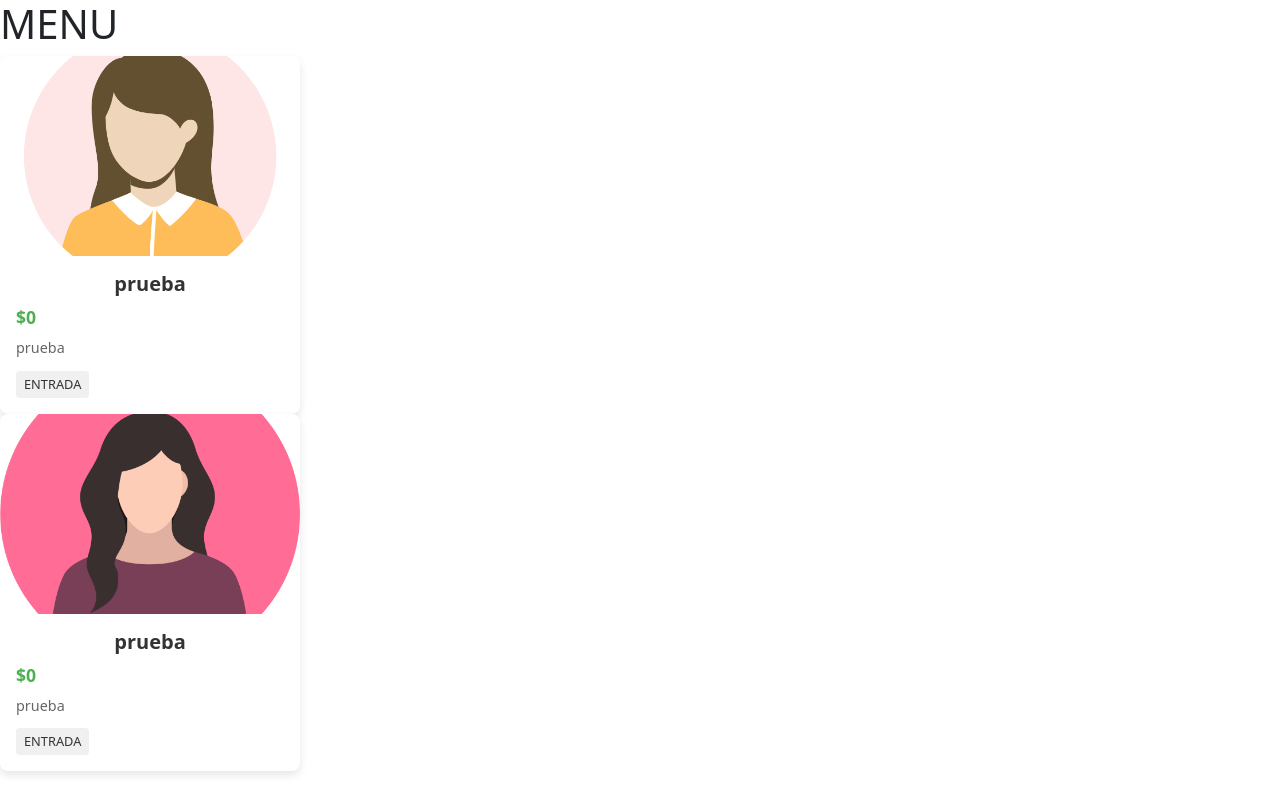
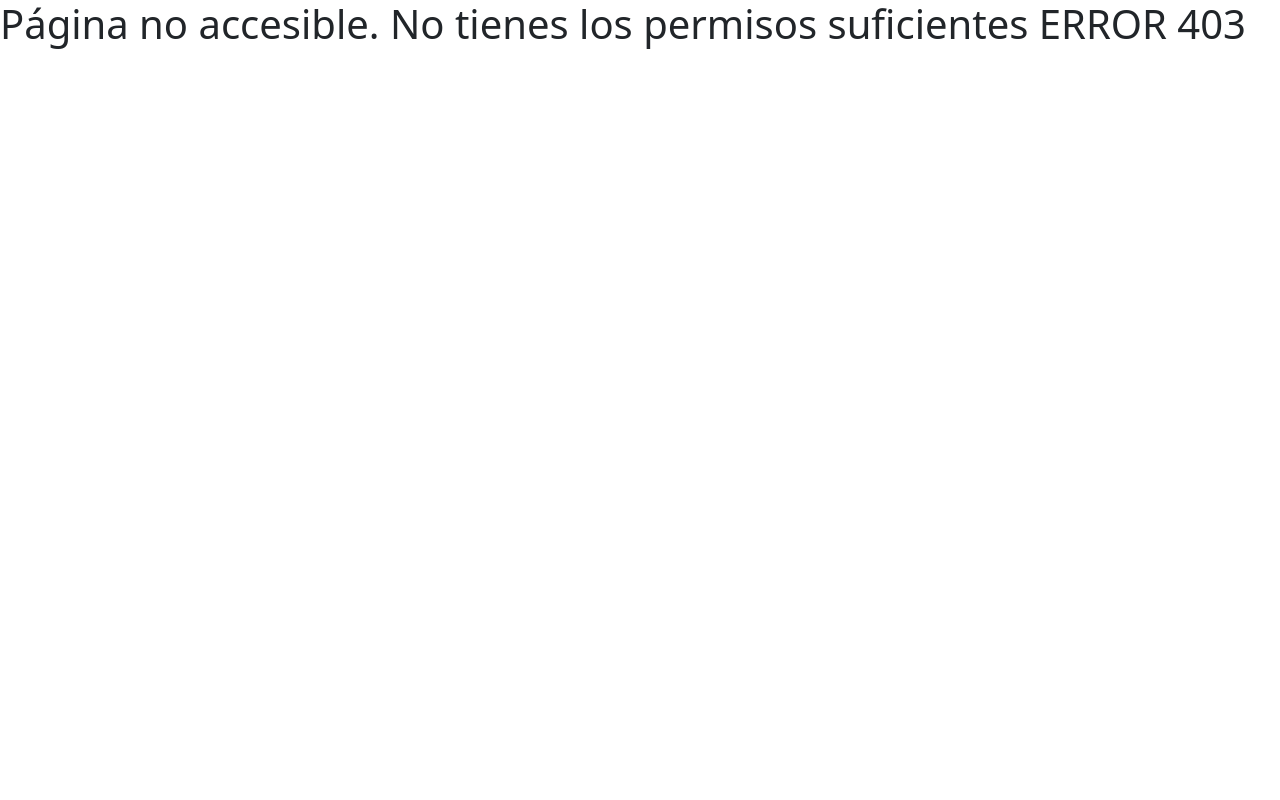
Before and after one commit to wendybarrantes/proyecto-react, a React (Vite) app: page /menu in a window 1280 px wide. Built offline with nearby package versions, Linux system fonts and the light colour scheme; data requests are answered from the project's data file.

Commit message:
componente menu privado y control de acceso para el administrador

```diff
--- /dev/null
+++ b/src/componentes/MenuPrivado.jsx
@@ -0,0 +1,12 @@
+//creo la funcion para que devuelva verdadero en caso de que el administrador lo sea.
+const esAdmin = () => {
+const LocalAdmin = localStorage.getItem("admin");
+return LocalAdmin
+}
+/*creo mi componente, pongo children para indicarle que va a tener mi pagina menú adentro
+*/
+
+const MenuPrivado = ({children})=>{
+    return esAdmin() ? children : <h1>Página no accesible. No tienes los permisos suficientes ERROR 403</h1>
+}
+export default MenuPrivado;
--- a/src/rutas/RutasC.jsx
+++ b/src/rutas/RutasC.jsx
@@ -1,8 +1,10 @@
 import {Route, BrowserRouter as  Router, Routes } from "react-router-dom"
 import Login_Registro from "../paginas/Login_Registro"
 import Inicio from "../paginas/Inicio"
-import FormularioAgregarProducto from "../componentes/FormularioAgregarProducto"
+import Header from "../componentes/Header"
+import AgregarProducto from "../paginas/AgregarProducto"
 import Menu from "../paginas/Menu"
+import MenuPrivado from "../componentes/MenuPrivado"
 const RutasC  = ()=>{
     return(
         <Router>
@@ -11,12 +13,11 @@ const RutasC  = ()=>{
 
                 <Route path="/inicio" element={<Inicio/>}/>
 
-                <Route path="/aggProducto" element={<FormularioAgregarProducto/>}/>
+                <Route path="/header" element={<Header/>}/>
 
+                <Route path="/agregar" element={<AgregarProducto/>}/>
 
-                <Route path="/menu" element={<Menu/>}/>
-
-
+                <Route path="/menu" element={<MenuPrivado> <Menu/>  </MenuPrivado>}/>
             </Routes>
         </Router>
     )
```
Also changed, not shown: src/componentes/MenuAdministradores.jsx (deleted).
